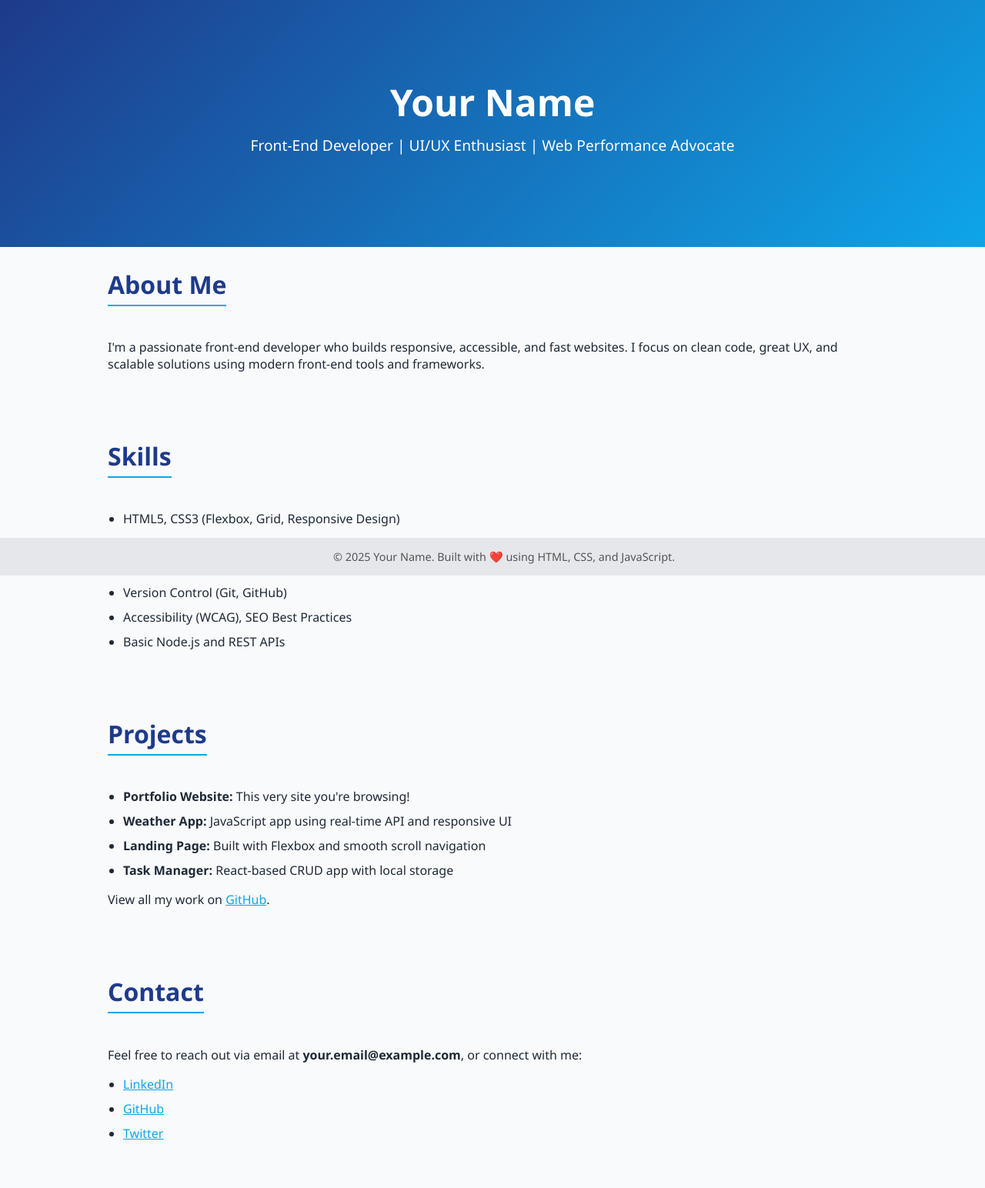
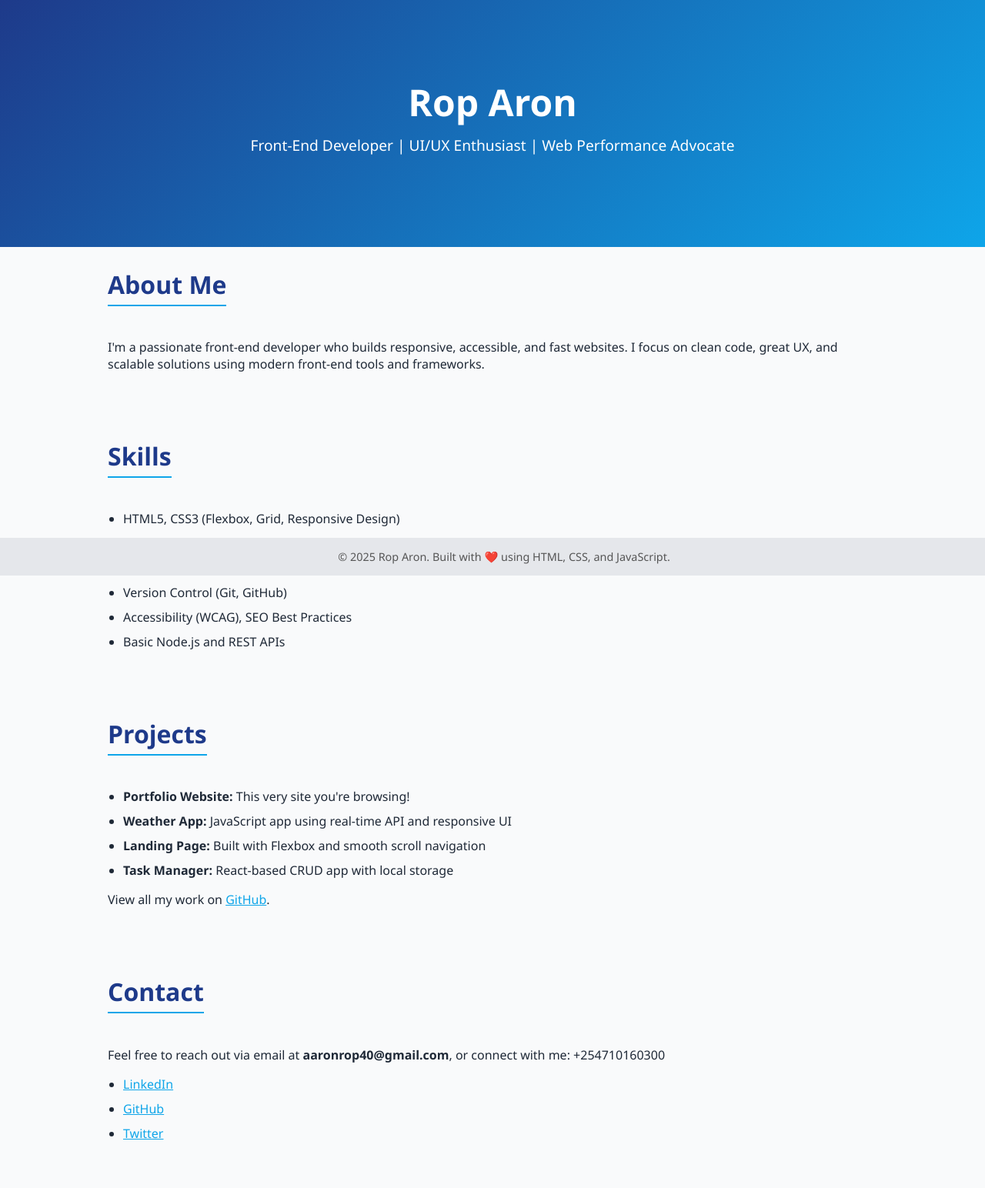
Before and after one commit to roparon/Flask_Task_App, a Flask app: template app/templates/griev.html in a window 1280 px wide. Shown: the part 52-1596 px from the top of the page at 77% size. Run offline with Flask 3, Linux system fonts and the light colour scheme; the template is opened without the code that fills it, so the values that code supplies are empty.

Commit message:
innitial commit

```diff
--- a/app/templates/griev.html
+++ b/app/templates/griev.html
@@ -130,7 +130,7 @@
 
   <header>
     <div class="container">
-      <h1>Your Name</h1>
+      <h1>Rop Aron</h1>
       <p>Front-End Developer | UI/UX Enthusiast | Web Performance Advocate</p>
     </div>
   </header>
@@ -172,7 +172,7 @@
     <section id="contact">
       <h2>Contact</h2>
       <p>
-        Feel free to reach out via email at <strong>your.email@example.com</strong>, or connect with me:
+        Feel free to reach out via email at <strong>aaronrop40@gmail.com</strong>, or connect with me: <strong></strong>+254710160300</strong>
       </p>
       <ul>
         <li><a class="inline-link" href="https://www.linkedin.com/in/yourprofile" target="_blank">LinkedIn</a></li>
@@ -183,7 +183,7 @@
   </main>
 
   <footer>
-    &copy; 2025 Your Name. Built with ❤️ using HTML, CSS, and JavaScript.
+    &copy; 2025 Rop Aron. Built with ❤️ using HTML, CSS, and JavaScript.
   </footer>
 
 </body>
```
